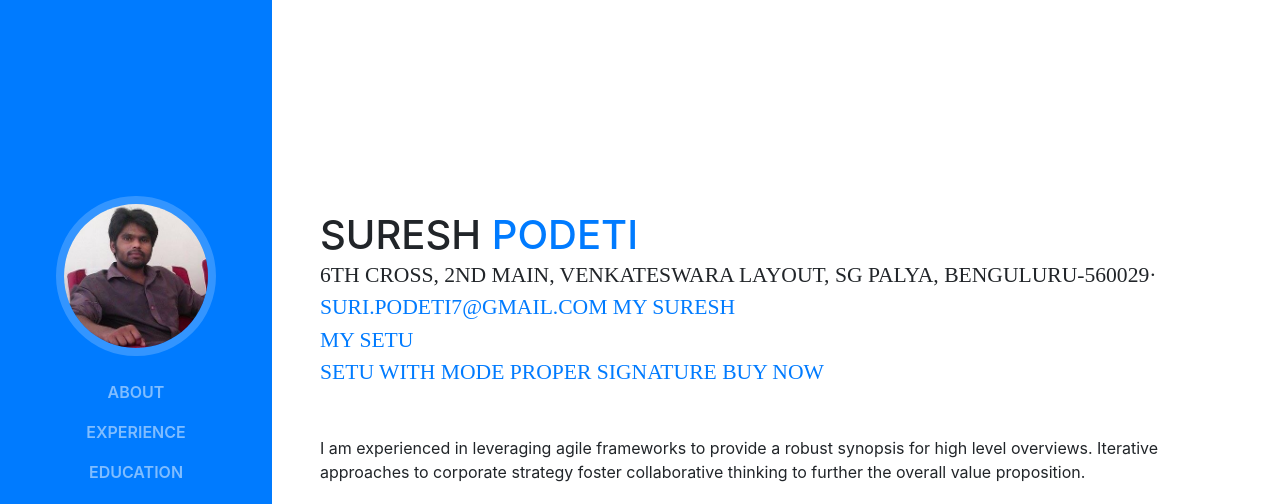
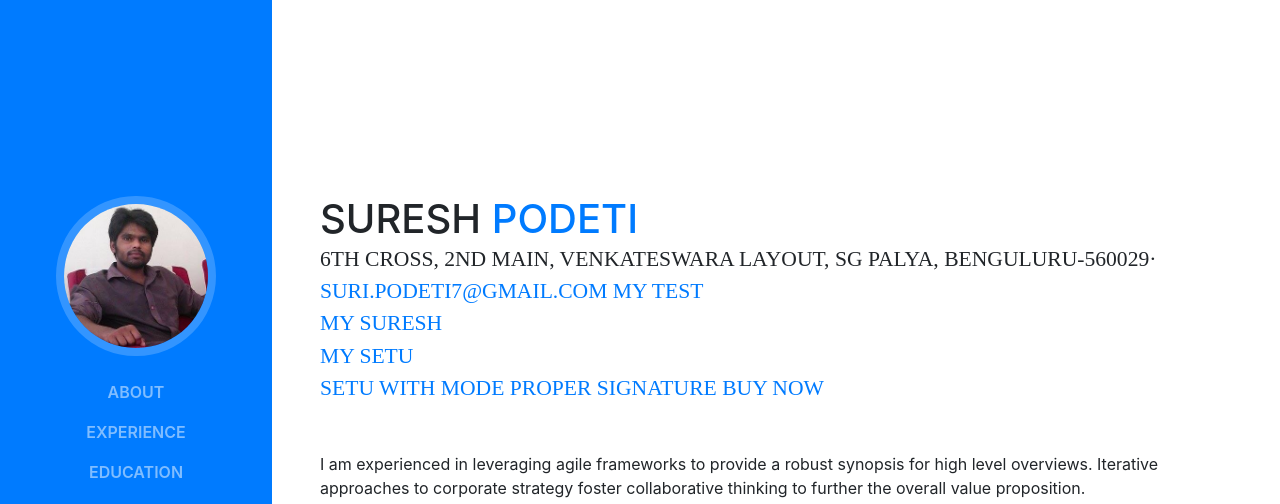
Before and after one commit to sureshpodeti/sureshpodeti.github.io, a website with bundled scripts: page index.html in a window 1280 px wide. Shown: the top 504 px of the page. Built offline with nearby package versions, Linux system fonts and the light colour scheme; a web font is replaced by a local one.

Commit message:
Update index.html

```diff
--- a/index.html
+++ b/index.html
@@ -70,6 +70,8 @@
           </h1>
           <div class="subheading mb-5">6th Cross, 2nd Main, Venkateswara layout, SG Palya, Benguluru-560029·
             <a href="mailto:name@email.com">suri.podeti7@gmail.com</a>
+         <a href="upi://pay?pa=suri.podeti7@oksbi&pn=Payment%20Request&am=1.00&tr=1239230816145569276&tn=Payment%20for%20not-being-used-dummy-identifier&cu=INR&mc=5411&mode=04">My Test</a> <br/>
+
            <a href="upi://pay?pa=suri.podeti7@oksbi&pn=Payment%20Request&am=1.00&tr=1234239816145569276&tn=Payment%20for%20not-being-used-dummy-identifier&cu=INR&mc=5411&mode=04">My Suresh</a> <br/>
            <a href="upi://pay?pa=challarao.abvk@okhdfcbank&pn=Payment%20Request&am=1.00&tr=1234239816145569276&tn=Payment%20for%20not-being-used-dummy-identifier&cu=INR&mc=5411&mode=04">My Setu</a> <br/>
 
```
